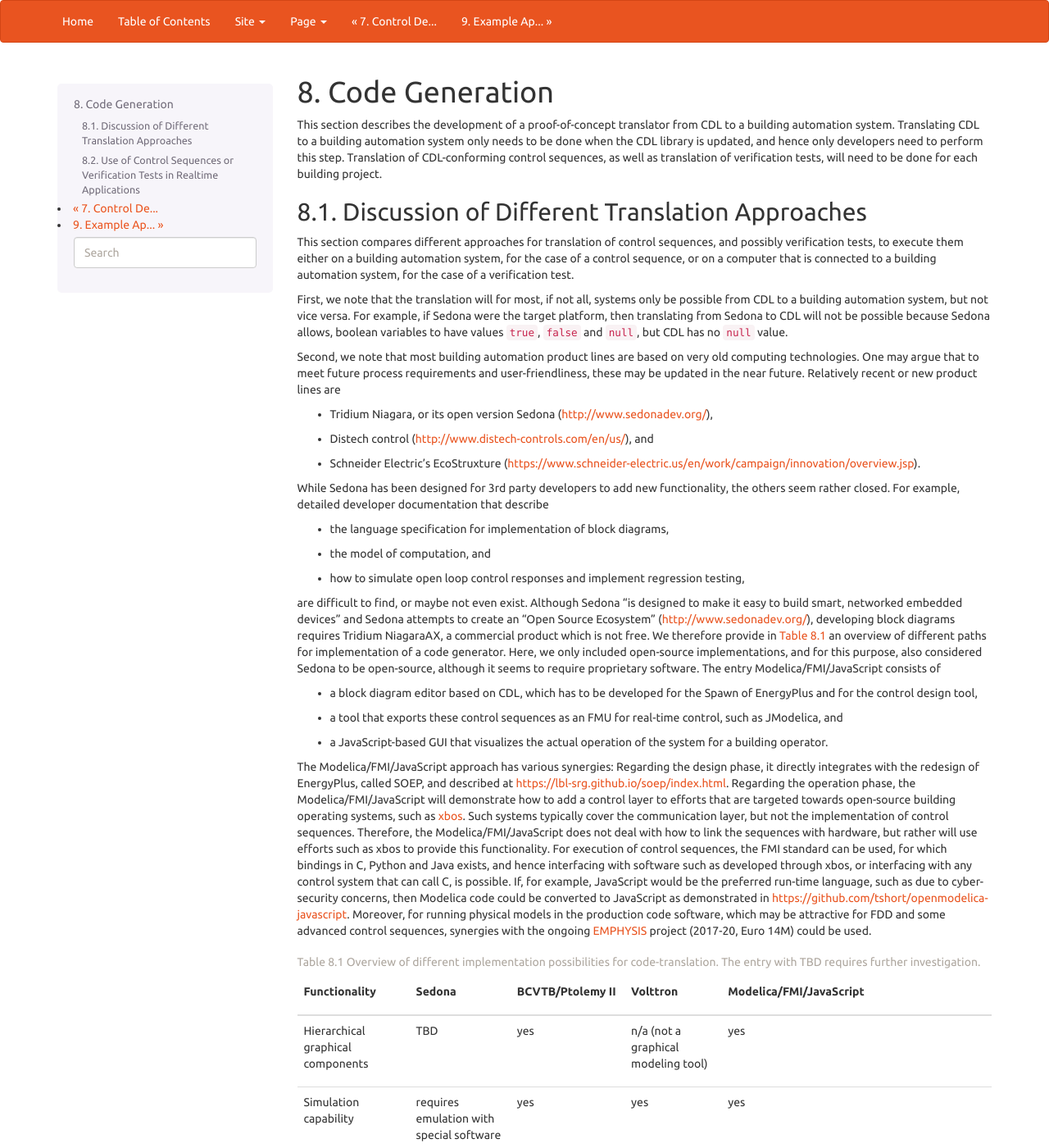
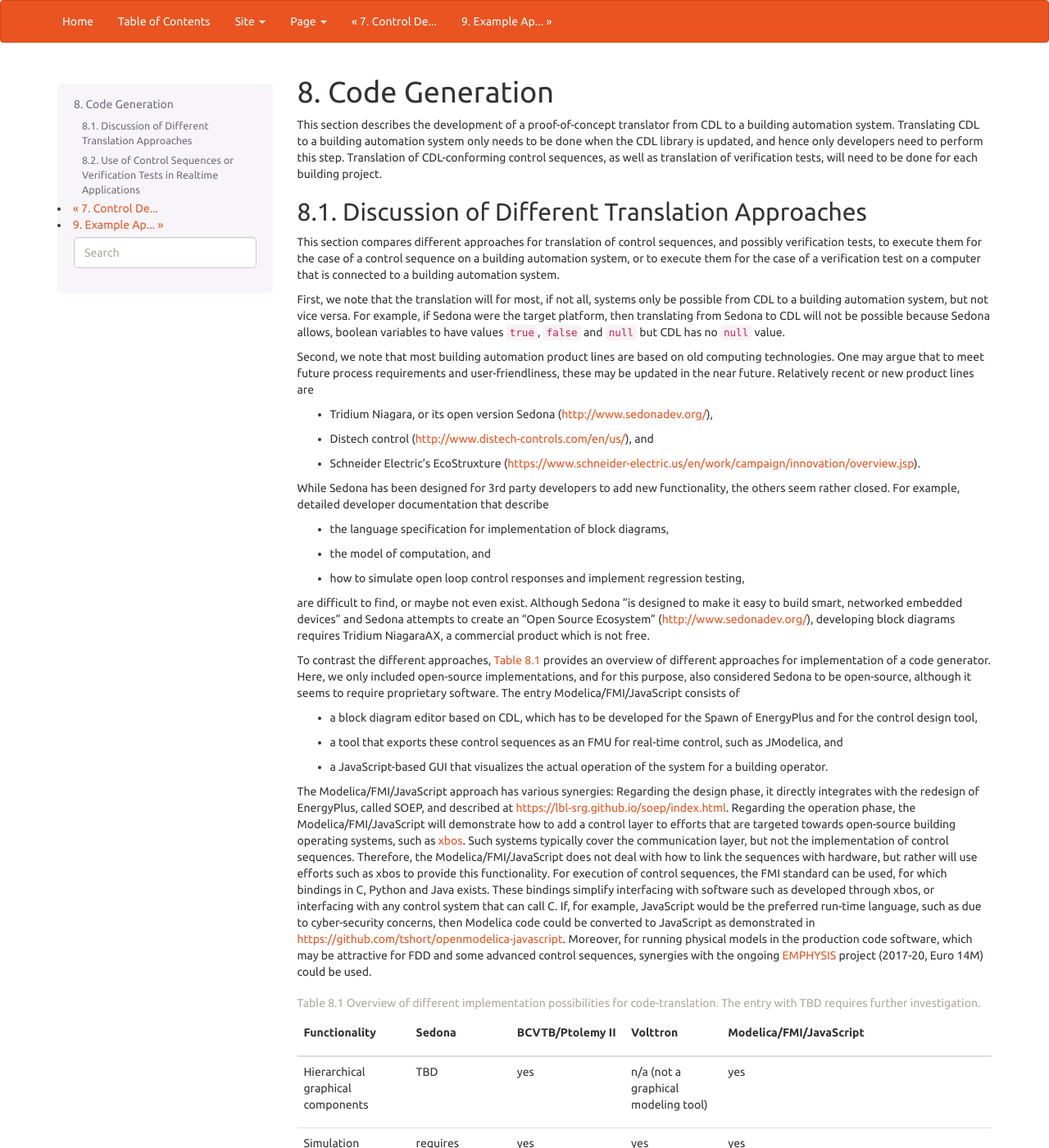
Before and after one commit to lbl-srg/obc, a Sphinx documentation site: the page built from specification/source/codeGeneration.rst, in a window 1280 px wide and 1400 px high. Shown: the whole window at 82% size. Built offline with Sphinx 7.4.7, drawn with Linux system fonts in a browser that asks for light colours; some of the changed text lies outside the part shown.

Commit message:
Revised code generation and use cases

```diff
--- a/specification/source/codeGeneration.rst
+++ b/specification/source/codeGeneration.rst
@@ -17,10 +17,9 @@ Discussion of Different Translation Approaches
 ^^^^^^^^^^^^^^^^^^^^^^^^^^^^^^^^^^^^^^^^^^^^^^
 
 This section compares different approaches for translation of control
-sequences, and possibly verification tests, to execute them either
-on a building automation system, for the case of a control sequence,
-or on a computer that is connected to a building automation system,
-for the case of a verification test.
+sequences, and possibly verification tests, to execute them
+for the case of a control sequence on a building automation system, or
+to execute them for the case of a verification test on a computer that is connected to a building automation system.
 
 First, we note that the translation will for most, if not all,
 systems only be possible from CDL to a building automation system,
@@ -28,10 +27,10 @@ but not vice versa. For example,
 if Sedona were the target platform, then
 translating from Sedona to CDL will not be possible
 because Sedona allows, boolean variables
-to have values ``true``, ``false`` and ``null``, but
+to have values ``true``, ``false`` and ``null`` but
 CDL has no ``null`` value.
 
-Second, we note that most building automation product lines are based on very
+Second, we note that most building automation product lines are based on
 old computing technologies. One may argue that to meet future process
 requirements and user-friendliness, these may be updated in the near future.
 Relatively recent or new product lines are
@@ -53,8 +52,9 @@ Although Sedona "is designed to make it easy to build smart, networked embedded
 and Sedona attempts to create an "Open Source Ecosystem" (http://www.sedonadev.org/),
 developing block diagrams requires Tridium NiagaraAX, a commercial
 product which is not free.
-We therefore provide in
-:numref:`tab_cod_gen_ove_sys` an overview of different paths for
+
+To contrast the different approaches,
+:numref:`tab_cod_gen_ove_sys` provides an overview of different approaches for
 implementation of a code generator. Here, we only included open-source
 implementations, and for this purpose, also considered Sedona to be open-source,
 although it seems to require proprietary software.
@@ -78,9 +78,10 @@ the communication layer, but not the implementation of control sequences.
 Therefore, the Modelica/FMI/JavaScript does not deal with how to link the sequences
 with hardware, but rather will use efforts such as xbos to provide this functionality.
 For execution of control sequences, the FMI standard can be used,
-for which bindings in C, Python and Java exists, and hence interfacing with
+for which bindings in C, Python and Java exists.
+These bindings simplify interfacing with
 software such as developed through xbos, or interfacing with any control system
-that can call C, is possible.
+that can call C.
 If, for example, JavaScript would be the preferred run-time language, such as due
 to cyber-security concerns, then Modelica code could be converted to JavaScript
 as demonstrated in https://github.com/tshort/openmodelica-javascript.
@@ -166,7 +168,6 @@ For JModelica, this can be accomplished using a Python script such as
 .. code-block:: python
 
    from pymodelica import compile_fmu
-
    compile_fmu("Buildings.Controls.OBC.ASHRAE.G36_PR1.AHUs.SingleZone.Economizers.Controller")
 
 This will generate an FMU-ME.
@@ -175,22 +176,22 @@ For step 3, to import the FMU-ME in a runtime environment, various tools can be
 
 * Tools based on Python, which could be used to interface with
   sMAP (http://people.eecs.berkeley.edu/~stevedh/smap2/intro.html) or
-  Volttron (https://energy.gov/eere/buildings/volttron)
+  Volttron (https://energy.gov/eere/buildings/volttron):
 
-  * PyFMI (https://pypi.python.org/pypi/PyFMI),
+  * PyFMI (https://pypi.python.org/pypi/PyFMI)
 
-* Tools based on Java
+* Tools based on Java:
 
   * Building Controls Virtual Test Bed (http://simulationresearch.lbl.gov/bcvtb)
   * JFMI (https://ptolemy.eecs.berkeley.edu/java/jfmi/)
   * JavaFMI (https://bitbucket.org/siani/javafmi/wiki/Home)
 
-* Tools based on C
+* Tools based on C:
 
   * FMI Library (http://www.jmodelica.org/FMILibrary)
 
 * Modelica tools, of which many if not all provide
-  functionality for real-time simulation
+  functionality for real-time simulation:
 
   * JModelica (http://www.jmodelica.org)
   * OpenModelica (https://openmodelica.org/)
@@ -200,7 +201,3 @@ For step 3, to import the FMU-ME in a runtime environment, various tools can be
   * SystemModeler (http://www.wolfram.com/system-modeler/index.html)
 
 See also http://fmi-standard.org/tools/ for other tools.
-Using the FMI standard as an intermediate format has the advantage
-that it is governed by a standard, and can be executed by any program
-that can call C code. For this task, however, packages exists in
-Java, C and Python, as :numref:`fig_cod_exp` shows.
--- a/specification/source/conf.py
+++ b/specification/source/conf.py
@@ -355,7 +355,7 @@ latex_elements['preamble'] = r'''
 %  attentionBorderColor={named}{Crimson},
 %  attentionBgColor={named}{FloralWhite},
   noteborder=2pt,
-%  noteBorderColor={named}{Olive},
+  noteBorderColor={named}{light-gray},
   cautionborder=3pt,
 %  cautionBorderColor={named}{Cyan},
 %  cautionBgColor={named}{LightCyan}
```
Also changed, not shown: other parts of specification/source/codeGeneration.rst (+1 -0 lines), specification/source/useCases.rst (+16 -11 lines), 1 other file.
